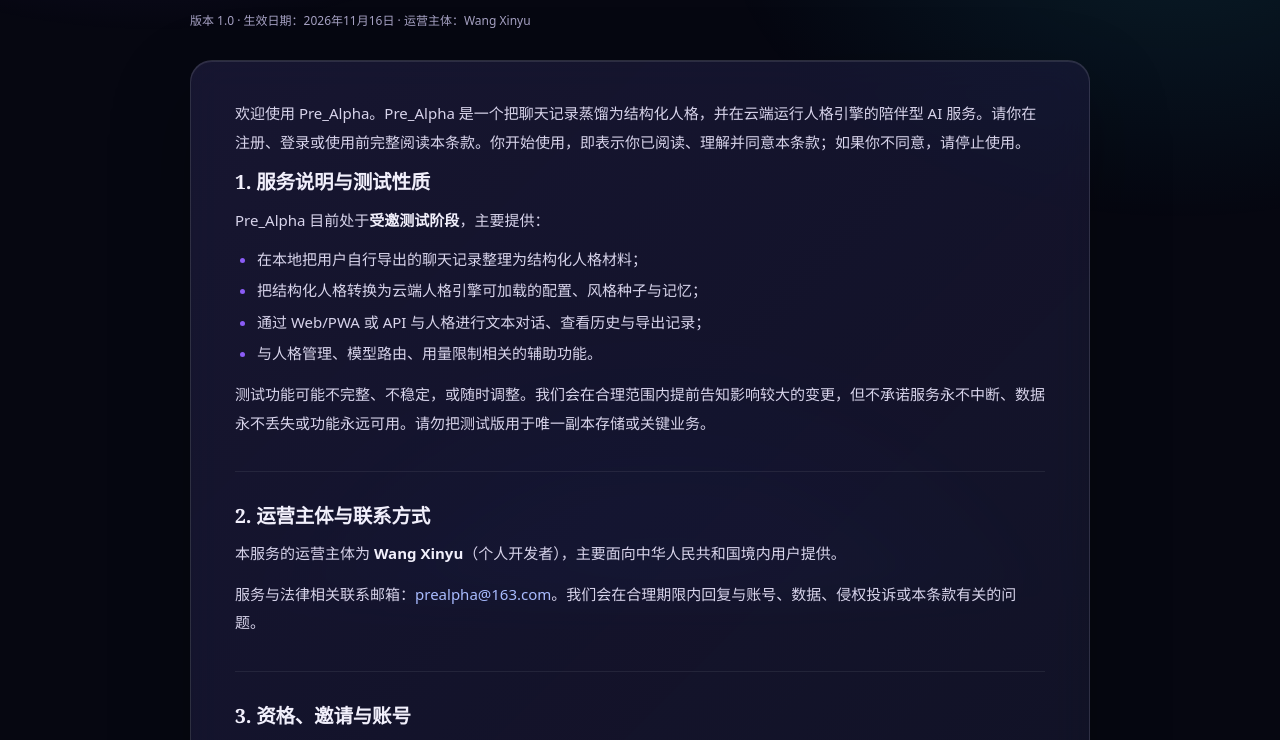
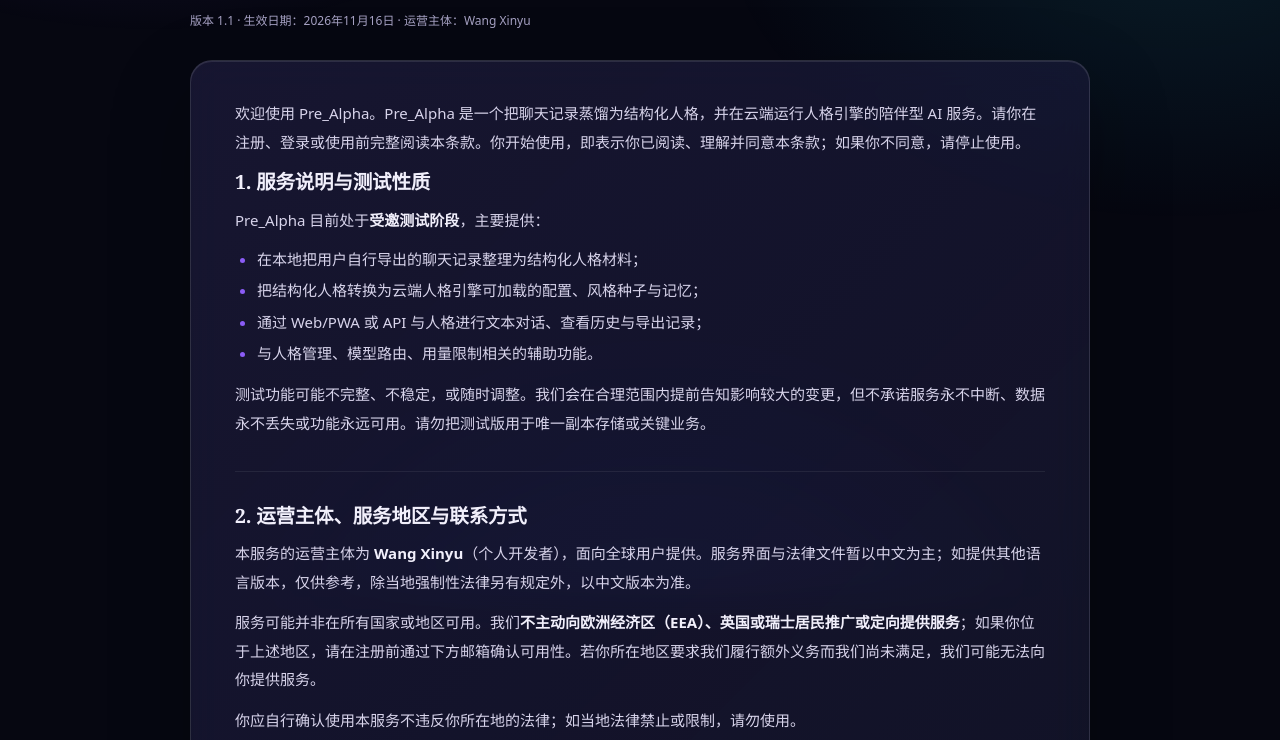
Before and after one commit to jason081112/Pre_Alpha, a browser extension: page site/legal/terms.html in a window 1280 px wide. Shown: the part 203-943 px from the top of the page. Drawn offline with Linux system fonts and the light colour scheme.

Commit message:
docs(legal): scope service globally without targeting EEA or UK

```diff
--- a/site/legal/terms.html
+++ b/site/legal/terms.html
@@ -29,7 +29,7 @@
     <p class="eyebrow">LEGAL / TERMS OF SERVICE</p>
     <h1>服务条款</h1>
     <p class="meta">
-      <span>版本 1.0</span> · <span>生效日期：2026年11月16日</span> · <span>运营主体：Wang Xinyu</span>
+      <span>版本 1.1</span> · <span>生效日期：2026年11月16日</span> · <span>运营主体：Wang Xinyu</span>
     </p>
 
     <article class="legal-card">
@@ -48,8 +48,10 @@
       </section>
 
       <section id="operator">
-        <h2>2. 运营主体与联系方式</h2>
-        <p>本服务的运营主体为 <strong>Wang Xinyu</strong>（个人开发者），主要面向中华人民共和国境内用户提供。</p>
+        <h2>2. 运营主体、服务地区与联系方式</h2>
+        <p>本服务的运营主体为 <strong>Wang Xinyu</strong>（个人开发者），面向全球用户提供。服务界面与法律文件暂以中文为主；如提供其他语言版本，仅供参考，除当地强制性法律另有规定外，以中文版本为准。</p>
+        <p>服务可能并非在所有国家或地区可用。我们<strong>不主动向欧洲经济区（EEA）、英国或瑞士居民推广或定向提供服务</strong>；如果你位于上述地区，请在注册前通过下方邮箱确认可用性。若你所在地区要求我们履行额外义务而我们尚未满足，我们可能无法向你提供服务。</p>
+        <p>你应自行确认使用本服务不违反你所在地的法律；如当地法律禁止或限制，请勿使用。</p>
         <p>服务与法律相关联系邮箱：<a href="mailto:prealpha@163.com">prealpha@163.com</a>。我们会在合理期限内回复与账号、数据、侵权投诉或本条款有关的问题。</p>
       </section>
 
@@ -146,6 +148,7 @@
       <section id="law">
         <h2>12. 适用法律与争议解决</h2>
         <p>本条款适用中华人民共和国法律（不含冲突法规则）。因本条款或本服务产生的争议，双方应先友好协商；协商不成的，任何一方可向运营主体住所地有管辖权的人民法院提起诉讼。法律对消费者管辖另有强制规定的，从其规定。</p>
+        <p>上述法律选择不影响你居住地法律赋予你的不可放弃的消费者保护权利。如你所在地的强制性法律要求适用当地法律、提供特定救济或由当地法院管辖，我们在该强制范围内遵守。</p>
       </section>
 
       <section id="changes">
@@ -156,6 +159,7 @@
       <section id="misc">
         <h2>14. 其他</h2>
         <p>本条款与《隐私政策》《可接受使用政策》共同构成你与我们之间关于本服务的完整约定。某一条款被认定无效或不可执行，不影响其他条款的效力。我们未行使或延迟行使权利，不构成对该权利的放弃。</p>
+        <p>本条款以中文书写。如我们提供其他语言的翻译，仅为方便阅读；除当地强制性法律另有规定外，中文版本与翻译不一致时，以中文版本为准。</p>
         <p>如你对本条款有疑问，请发送邮件至 <a href="mailto:prealpha@163.com">prealpha@163.com</a>。</p>
       </section>
     </article>
```
Also changed, not shown: site/legal/index.html (+1 -1 lines), site/legal/privacy.html (+7 -1 lines).
